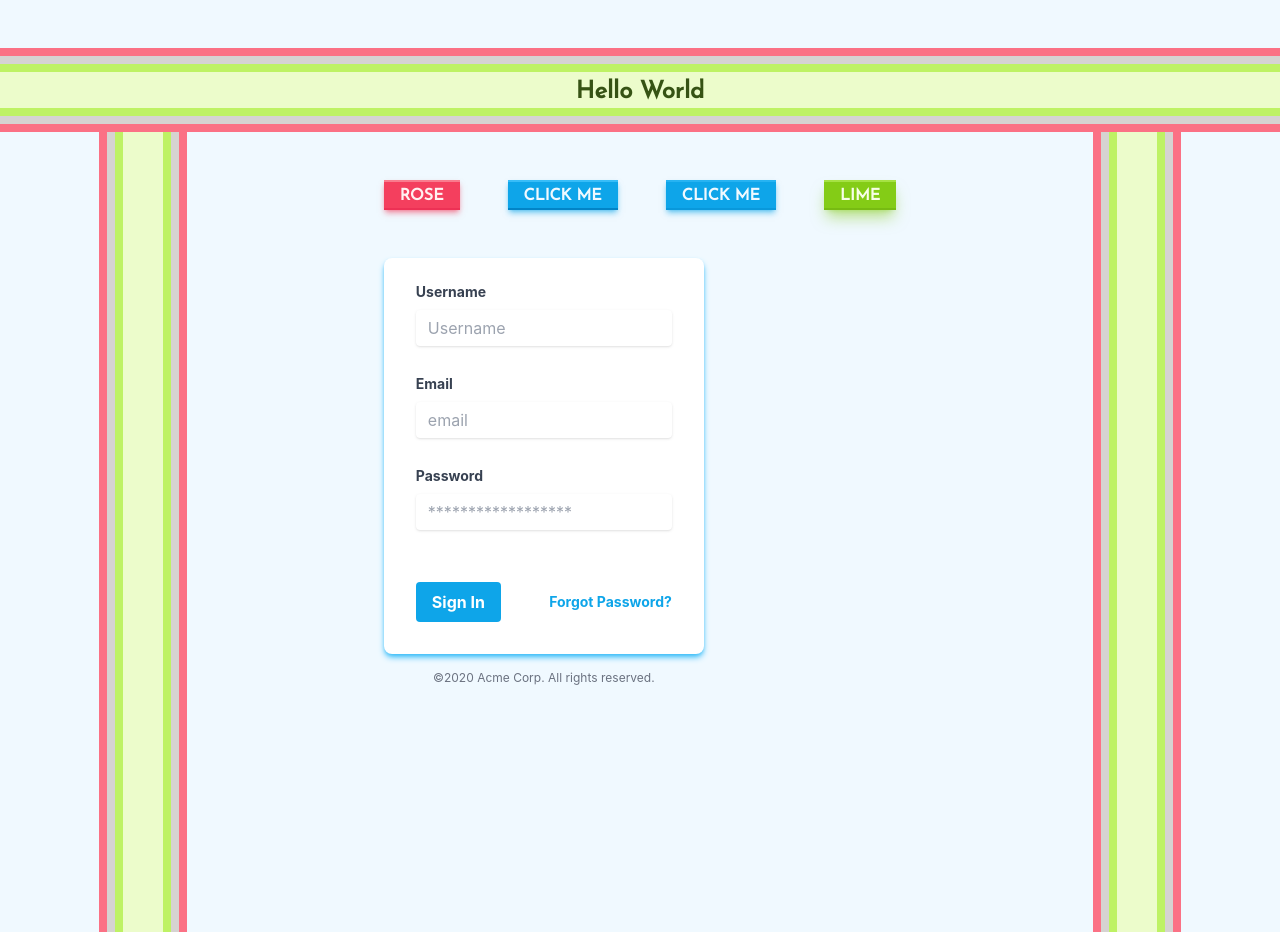
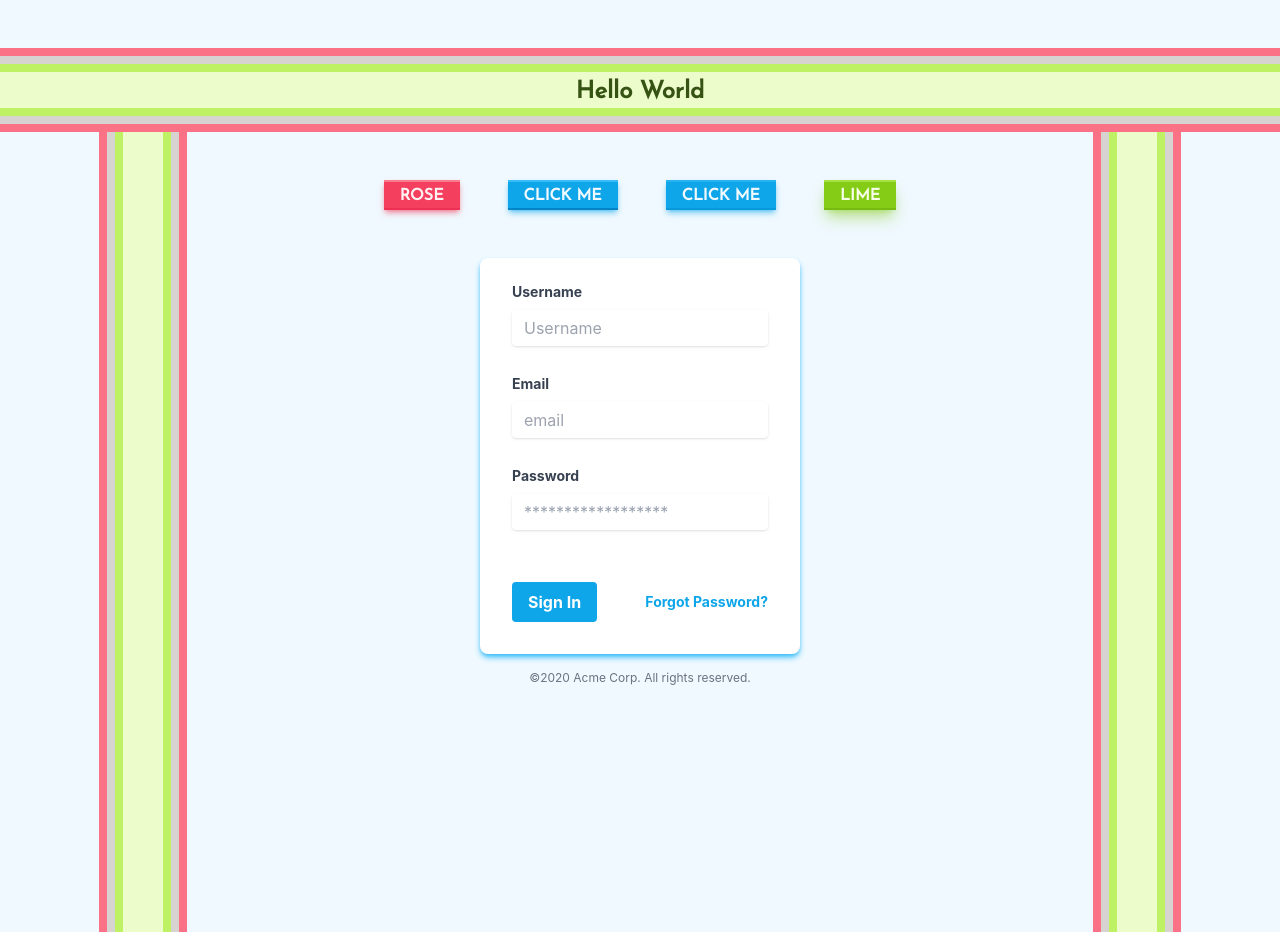
Before and after one commit to stujmar/pwa-playground, a React (Create React App) app: page / in a window 1280 px wide. Built offline with nearby package versions, Linux system fonts and the light colour scheme.

Commit message:
[sm] was able to center form regardless of amount of buttons above

```diff
--- a/src/App.js
+++ b/src/App.js
@@ -10,7 +10,7 @@ function App() {
       <HelloBar />
       <div className="flex justify-around items-start">
         <HelloBeam />
-        <div>
+        <div className="flex flex-col items-center">
           <NavBar />
           <Form />
         </div>
```
